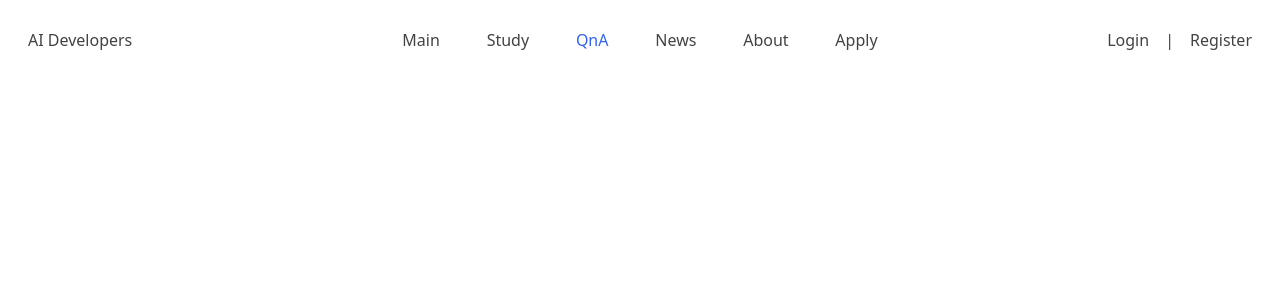
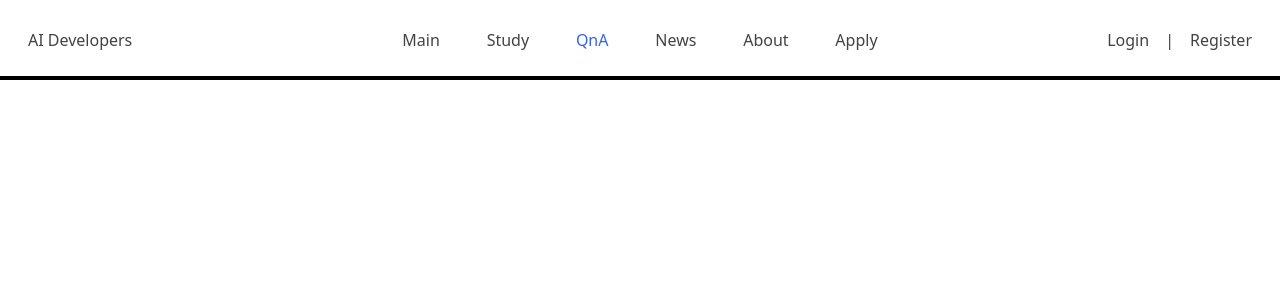
Before and after one commit to PNU-AID/AID-WEB-client-v2, a React (Vite) app: page /homepage/qna in a window 1280 px wide. Shown: the top 300 px of the page. Built offline with nearby package versions, Linux system fonts and the light colour scheme.

Commit message:
Design: 헤더에 스크롤바 추가

```diff
--- a/src/components/common/Header.tsx
+++ b/src/components/common/Header.tsx
@@ -1,8 +1,10 @@
 import { Link, useLocation } from 'react-router-dom';
 import { routerData } from '../../router';
 import { colors } from './Color';
+import { motion, useScroll } from 'framer-motion';
 
 function Header() {
+  const { scrollYProgress } = useScroll();
   const location = useLocation();
   const headerData = routerData.filter(
     (item) => item.label !== 'Login' && item.label !== 'Register'
@@ -10,7 +12,8 @@ function Header() {
 
   return (
     <>
-      <header className="fixed z-10 flex w-full h-20 bg-white p-7">
+      <header className="fixed z-10 w-full h-20 bg-white">
+        <div className="flex w-full h-full p-7">
           <h3 className="flex justify-start flex-1">AI Developers</h3>
           <div className="flex grow justify-evenly">
             {headerData.map((item) => (
@@ -32,6 +35,11 @@ function Header() {
           <div className="flex justify-end flex-1 gap-4 w-1/8">
             <button>Login</button> |<button>Register</button>
           </div>
+        </div>
+        <motion.div
+          className="absolute bottom-0 w-full h-1 bg-black"
+          style={{ scaleX: scrollYProgress }}
+        />
       </header>
     </>
   );
```
Lines whose indentation alone changed are shown as unchanged.
